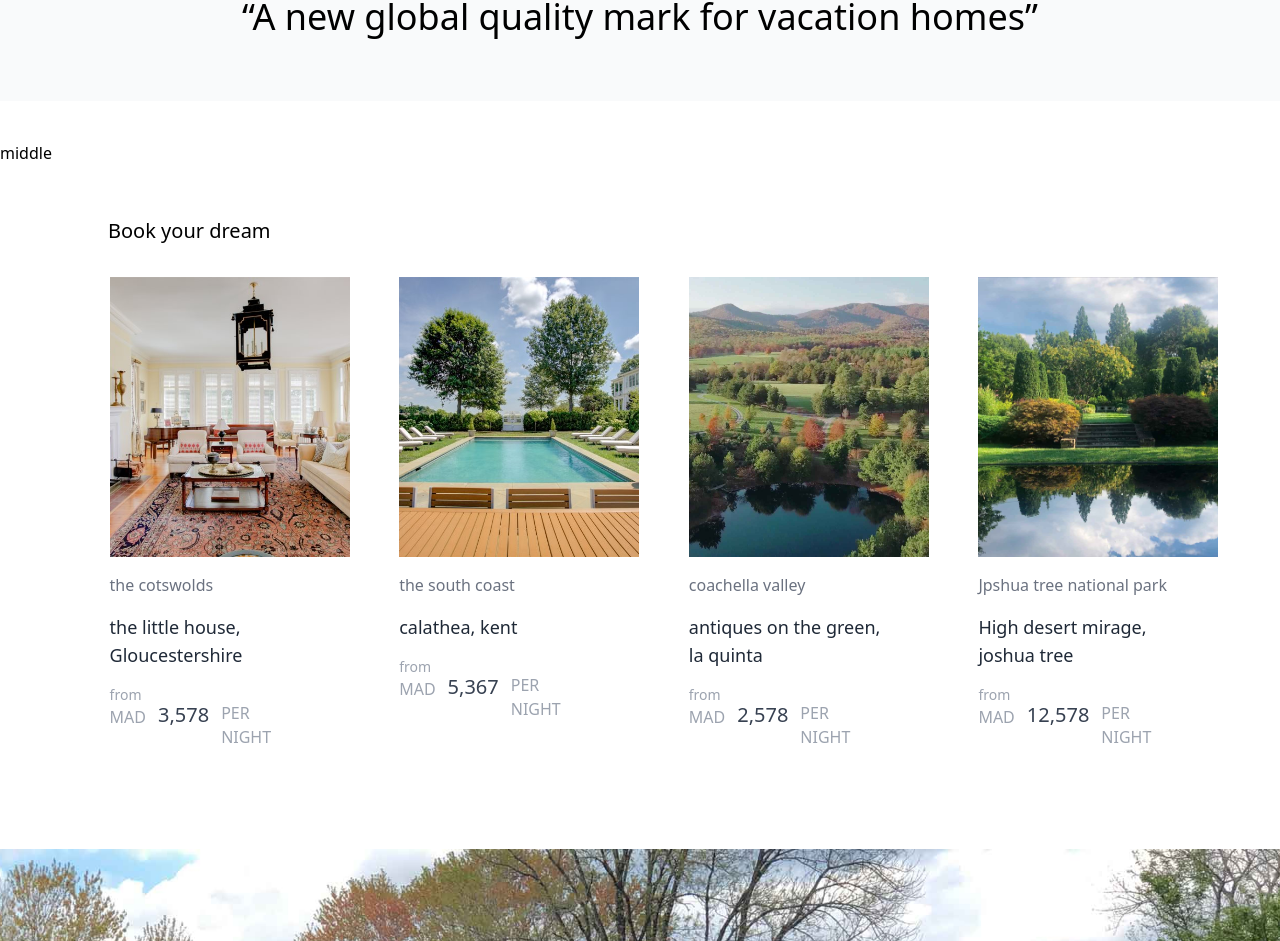
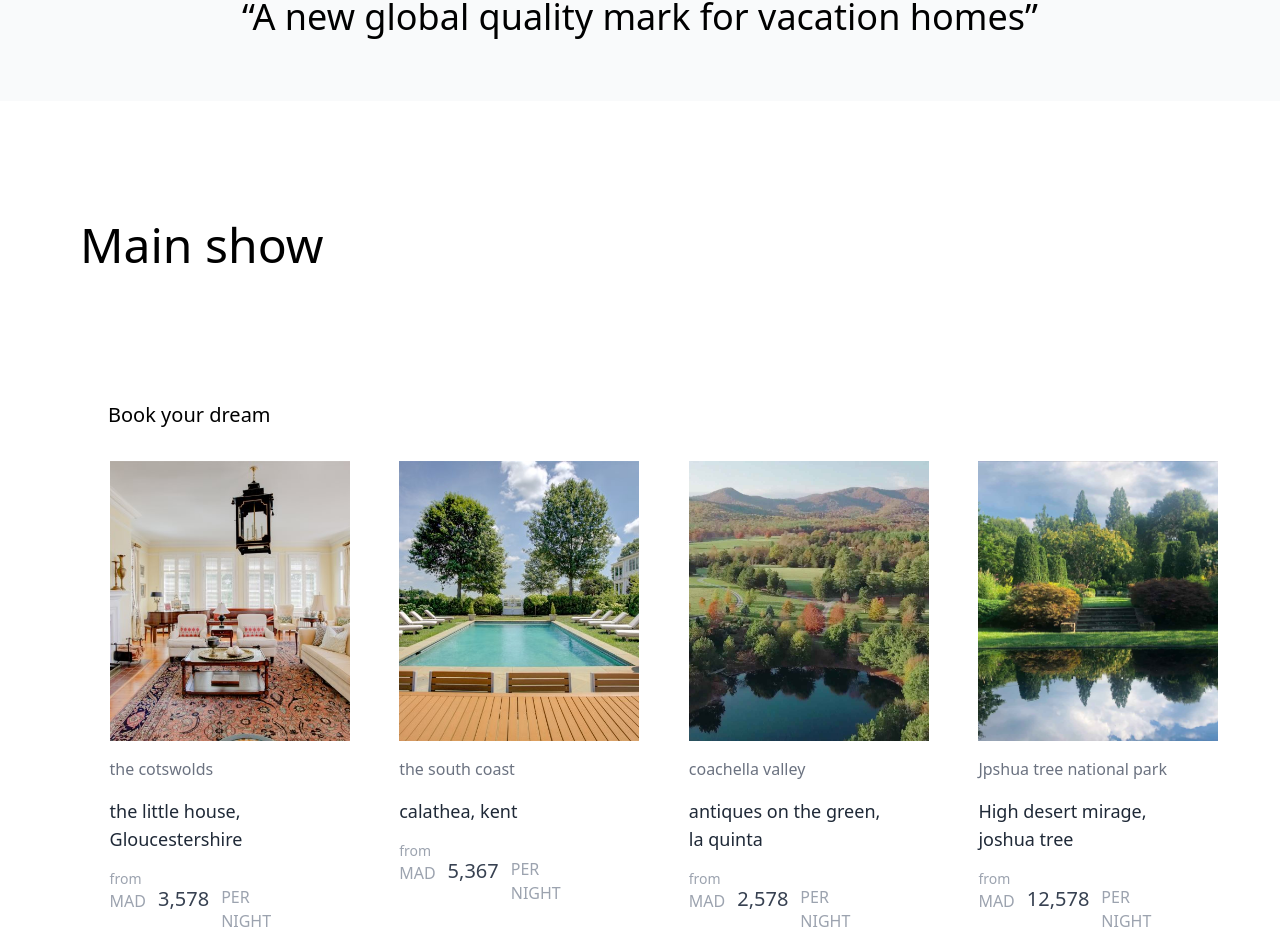
Before and after one commit to onceLearner/plumg, a Next.js app: page / in a window 1280 px wide. Shown: the part 907-1848 px from the top of the page. Built offline with nearby package versions, Linux system fonts and the light colour scheme.

Commit message:
another important commit

```diff
--- a/components/MiddleShow.js
+++ b/components/MiddleShow.js
@@ -2,8 +2,8 @@ import React from 'react'
 
 const MiddleShow = () => {
     return (
-        <div>
-            middle
+        <div className="text-5xl p-20 ">
+            Main show
 
         </div>
     )
```
